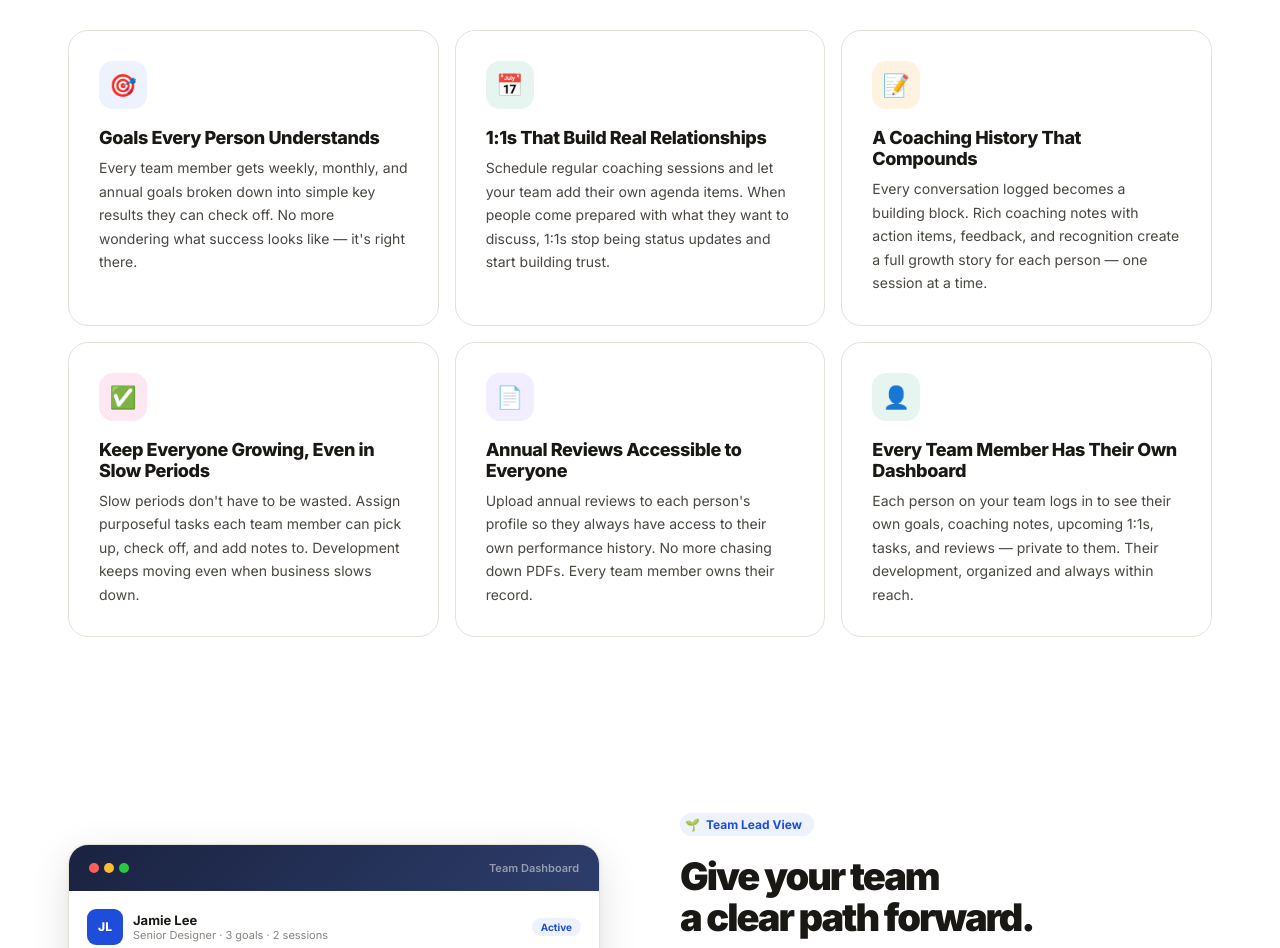
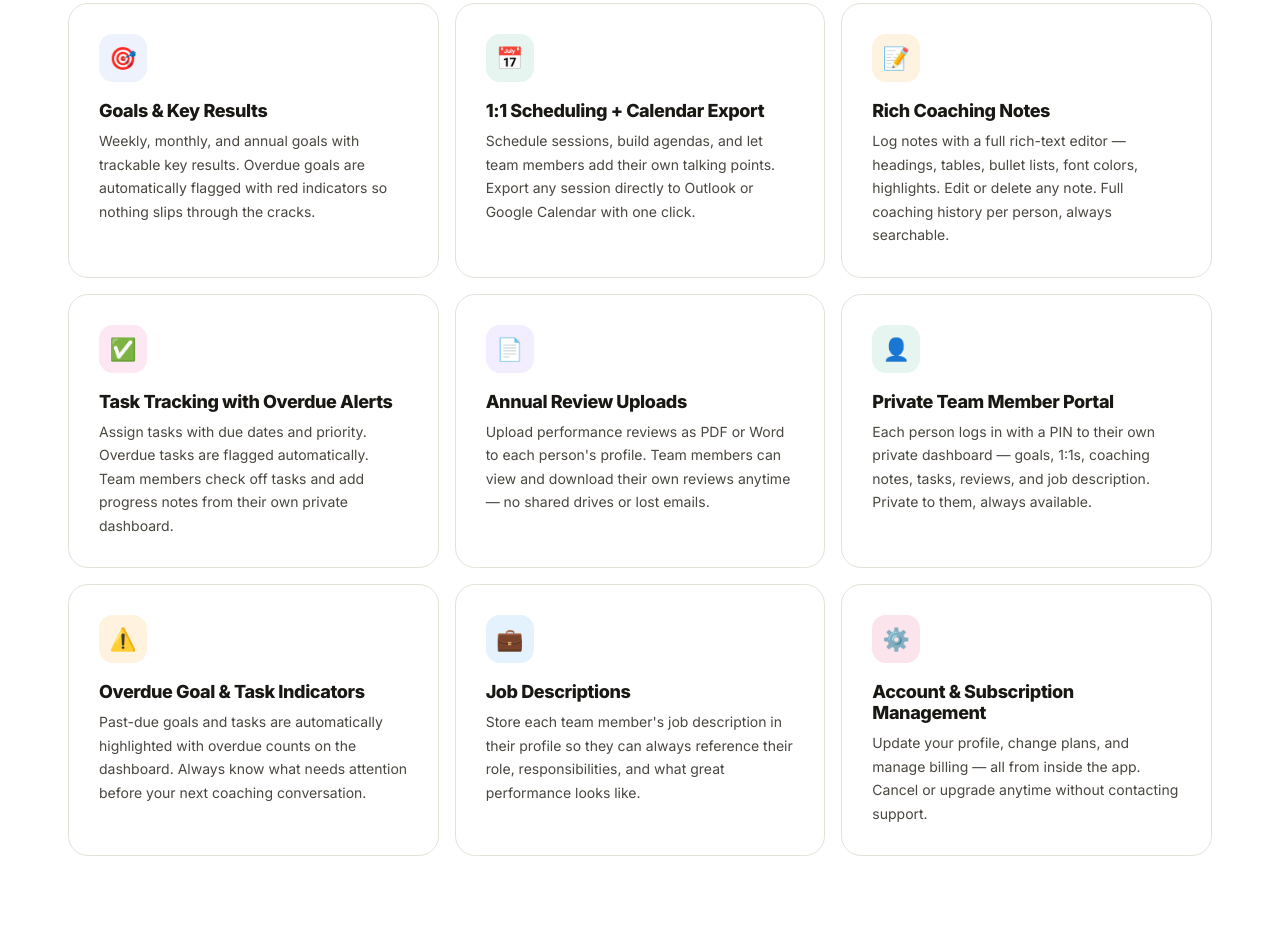
Before and after one commit to patmileski/performly, a plain HTML site: page index.html in a window 1280 px wide. Shown: the part 1159-2107 px from the top of the page. Drawn offline with Linux system fonts and the light colour scheme.

Commit message:
Add files via upload

```diff
--- a/index.html
+++ b/index.html
@@ -25,24 +25,25 @@ html{scroll-behavior:smooth}
 body{font-family:'Inter',sans-serif;background:var(--white);color:var(--ink);-webkit-font-smoothing:antialiased;overflow-x:hidden}
 
 /* ── NAV ── */
-.nav{position:sticky;top:0;z-index:100;background:rgba(255,255,255,.97);backdrop-filter:blur(20px);border-bottom:1px solid var(--border);height:64px;display:flex;align-items:center;padding:0 32px;gap:32px}
+.nav{position:sticky;top:0;z-index:100;background:rgba(255,255,255,.95);backdrop-filter:blur(24px);border-bottom:1px solid var(--border);height:68px;display:flex;align-items:center;justify-content:space-between;padding:0 40px}
+.nav-inner{max-width:1240px;width:100%;margin:0 auto;display:flex;align-items:center;justify-content:space-between;gap:32px}
 .nav-logo{display:flex;align-items:center;gap:10px;text-decoration:none;flex-shrink:0}
 .nav-logo-mark{width:34px;height:34px;background:var(--blue);border-radius:9px;display:flex;align-items:center;justify-content:center;font-size:15px;font-weight:900;color:white;letter-spacing:-.5px}
 .nav-logo-name{font-size:16px;font-weight:800;color:var(--ink);letter-spacing:-.4px}
 .nav-links{display:flex;align-items:center;gap:4px;flex:1}
-.nav-link{font-size:13px;font-weight:500;color:var(--ink2);text-decoration:none;padding:5px 10px;border-radius:7px;transition:all .15s;white-space:nowrap}
+.nav-link{font-size:13px;font-weight:500;color:var(--ink2);text-decoration:none;padding:6px 14px;border-radius:100px;transition:all .15s;white-space:nowrap}
 .nav-link:hover{background:var(--off2);color:var(--ink)}
 .nav-end{display:flex;align-items:center;gap:10px;margin-left:auto;flex-shrink:0}
-.btn-login{font-family:'Inter',sans-serif;font-size:13px;font-weight:600;color:var(--ink);background:none;border:1.5px solid var(--border2);padding:7px 16px;border-radius:8px;cursor:pointer;text-decoration:none;transition:all .15s}
+.btn-login{font-family:'Inter',sans-serif;font-size:13px;font-weight:600;color:var(--ink);background:none;border:1.5px solid var(--border2);padding:7px 16px;border-radius:100px;cursor:pointer;text-decoration:none;transition:all .15s}
 .btn-login:hover{border-color:var(--blue);color:var(--blue)}
-.btn-demo{font-family:'Inter',sans-serif;font-size:13px;font-weight:700;color:white;background:var(--blue);border:none;padding:8px 18px;border-radius:8px;cursor:pointer;text-decoration:none;transition:all .2s;box-shadow:0 2px 8px rgba(31,77,219,.3)}
+.btn-demo{font-family:'Inter',sans-serif;font-size:13px;font-weight:700;color:white;background:var(--blue);border:none;padding:9px 20px;border-radius:100px;cursor:pointer;text-decoration:none;transition:all .2s;box-shadow:0 2px 8px rgba(31,77,219,.3)}
 .btn-demo:hover{background:var(--blue2);transform:translateY(-1px);box-shadow:0 4px 14px rgba(31,77,219,.4)}
 
 /* ── HERO ── */
-.hero{padding:80px 48px 60px;max-width:1240px;margin:0 auto;display:grid;grid-template-columns:1fr 1fr;gap:80px;align-items:center}
+.hero{padding:90px 48px 70px;max-width:1240px;margin:0 auto;display:grid;grid-template-columns:1fr 1fr;gap:72px;align-items:center}
 .hero-eyebrow{display:inline-flex;align-items:center;gap:8px;background:var(--greenbg);border:1px solid rgba(13,122,85,.18);border-radius:100px;padding:5px 14px 5px 6px;font-size:12px;font-weight:600;color:var(--green);margin-bottom:28px}
 .hero-eyebrow-pill{background:var(--green);color:white;font-size:10px;font-weight:700;padding:2px 8px;border-radius:100px;letter-spacing:.5px;text-transform:uppercase}
-.hero-h1{font-size:56px;font-weight:900;line-height:1.04;letter-spacing:-2.5px;color:var(--ink);margin-bottom:22px}
+.hero-h1{font-size:60px;font-weight:900;line-height:1.02;letter-spacing:-3px;color:var(--ink);margin-bottom:24px}
 .hero-h1 .accent{color:var(--blue)}
 .hero-sub{font-size:18px;font-weight:400;color:var(--ink2);line-height:1.65;margin-bottom:36px;max-width:500px}
 .hero-actions{display:flex;gap:12px;align-items:center;margin-bottom:28px}
@@ -103,6 +104,7 @@ body{font-family:'Inter',sans-serif;background:var(--white);color:var(--ink);-we
 .section-h2{font-size:44px;font-weight:900;letter-spacing:-2px;color:var(--ink);line-height:1.08;margin-bottom:16px}
 .section-sub{font-size:17px;color:var(--ink2);line-height:1.68;max-width:560px}
 .feature-grid{display:grid;grid-template-columns:repeat(3,1fr);gap:16px;margin-top:56px}
+@media(max-width:900px){.feature-grid{grid-template-columns:1fr 1fr}}
 .feat-card{background:var(--white);border:1.5px solid var(--border);border-radius:var(--radius-lg);padding:30px;transition:all .2s;position:relative;overflow:hidden}
 .feat-card::before{content:'';position:absolute;inset:0;background:linear-gradient(135deg,transparent 60%,rgba(31,77,219,.03));opacity:0;transition:opacity .2s}
 .feat-card:hover{border-color:var(--blue);box-shadow:var(--shadow-lg);transform:translateY(-3px)}
@@ -239,11 +241,12 @@ footer{background:var(--ink);padding:72px 48px 40px}
 
 <!-- NAV -->
 <nav>
+  <div class="nav-inner">
     <a href="#" class="nav-logo">
       <div class="nav-logo-mark">C</div>
       <span class="nav-logo-name">CoachOps360</span>
     </a>
-  <div class="nav-links" style="display:flex;align-items:center;gap:2px;flex:1">
+    <div class="nav-links" style="display:flex;align-items:center;gap:2px;flex:1;justify-content:center">
       <a href="#features" class="nav-link">Features</a>
       <a href="#how-it-works" class="nav-link">How it works</a>
       <a href="#roles" class="nav-link">For your team</a>
@@ -253,6 +256,7 @@ footer{background:var(--ink);padding:72px 48px 40px}
       <a href="https://coachops360.com/app" class="btn-login">Log in</a>
       <a href="https://coachops360.com/app" class="btn-demo">Start free →</a>
     </div>
+  </div>
 </nav>
 
 <!-- HERO -->
@@ -260,10 +264,10 @@ footer{background:var(--ink);padding:72px 48px 40px}
   <div>
     <div class="hero-eyebrow fade">
       <span class="hero-eyebrow-pill">New</span>
-      Your team deserves more than annual reviews
+      Goals · Coaching · 1:1s · Reviews · Tasks
     </div>
     <h1 class="hero-h1 fade">Every person<br>on your team<br><span class="accent">deserves to grow.</span></h1>
-    <p class="hero-sub fade">CoachOps360 gives every team member clear goals, consistent coaching conversations, and visibility into their own progress — so development happens every week, not just once a year.</p>
+    <p class="hero-sub fade">CoachOps360 gives every team member clear goals, consistent 1:1 coaching, and visibility into their own progress. Development that happens every week — not just at review time.</p>
     <div class="hero-actions fade">
       <a href="https://coachops360.com/app" class="btn-hero-cta">Start developing your team →</a>
       <a href="#features" class="btn-hero-ghost">See all features</a>
@@ -352,33 +356,48 @@ footer{background:var(--ink);padding:72px 48px 40px}
   <div class="feature-grid">
     <div class="feat-card fade">
       <div class="feat-icon" style="background:#eef2fd">🎯</div>
-      <h3 class="feat-title">Goals Every Person Understands</h3>
-      <p class="feat-desc">Every team member gets weekly, monthly, and annual goals broken down into simple key results they can check off. No more wondering what success looks like — it's right there.</p>
+      <h3 class="feat-title">Goals & Key Results</h3>
+      <p class="feat-desc">Weekly, monthly, and annual goals with trackable key results. Overdue goals are automatically flagged with red indicators so nothing slips through the cracks.</p>
     </div>
     <div class="feat-card fade">
       <div class="feat-icon" style="background:#e6f5f0">📅</div>
-      <h3 class="feat-title">1:1s That Build Real Relationships</h3>
-      <p class="feat-desc">Schedule regular coaching sessions and let your team add their own agenda items. When people come prepared with what they want to discuss, 1:1s stop being status updates and start building trust.</p>
+      <h3 class="feat-title">1:1 Scheduling + Calendar Export</h3>
+      <p class="feat-desc">Schedule sessions, build agendas, and let team members add their own talking points. Export any session directly to Outlook or Google Calendar with one click.</p>
     </div>
     <div class="feat-card fade">
       <div class="feat-icon" style="background:#fef3e0">📝</div>
-      <h3 class="feat-title">A Coaching History That Compounds</h3>
-      <p class="feat-desc">Every conversation logged becomes a building block. Rich coaching notes with action items, feedback, and recognition create a full growth story for each person — one session at a time.</p>
+      <h3 class="feat-title">Rich Coaching Notes</h3>
+      <p class="feat-desc">Log notes with a full rich-text editor — headings, tables, bullet lists, font colors, highlights. Edit or delete any note. Full coaching history per person, always searchable.</p>
     </div>
     <div class="feat-card fade">
       <div class="feat-icon" style="background:#fce7f3">✅</div>
-      <h3 class="feat-title">Keep Everyone Growing, Even in Slow Periods</h3>
-      <p class="feat-desc">Slow periods don't have to be wasted. Assign purposeful tasks each team member can pick up, check off, and add notes to. Development keeps moving even when business slows down.</p>
+      <h3 class="feat-title">Task Tracking with Overdue Alerts</h3>
+      <p class="feat-desc">Assign tasks with due dates and priority. Overdue tasks are flagged automatically. Team members check off tasks and add progress notes from their own private dashboard.</p>
     </div>
     <div class="feat-card fade">
       <div class="feat-icon" style="background:#f3eeff">📄</div>
-      <h3 class="feat-title">Annual Reviews Accessible to Everyone</h3>
-      <p class="feat-desc">Upload annual reviews to each person's profile so they always have access to their own performance history. No more chasing down PDFs. Every team member owns their record.</p>
+      <h3 class="feat-title">Annual Review Uploads</h3>
+      <p class="feat-desc">Upload performance reviews as PDF or Word to each person's profile. Team members can view and download their own reviews anytime — no shared drives or lost emails.</p>
     </div>
     <div class="feat-card fade">
       <div class="feat-icon" style="background:#e6f5f0">👤</div>
-      <h3 class="feat-title">Every Team Member Has Their Own Dashboard</h3>
-      <p class="feat-desc">Each person on your team logs in to see their own goals, coaching notes, upcoming 1:1s, tasks, and reviews — private to them. Their development, organized and always within reach.</p>
+      <h3 class="feat-title">Private Team Member Portal</h3>
+      <p class="feat-desc">Each person logs in with a PIN to their own private dashboard — goals, 1:1s, coaching notes, tasks, reviews, and job description. Private to them, always available.</p>
+    </div>
+    <div class="feat-card fade">
+      <div class="feat-icon" style="background:#fff3e0">⚠️</div>
+      <h3 class="feat-title">Overdue Goal & Task Indicators</h3>
+      <p class="feat-desc">Past-due goals and tasks are automatically highlighted with overdue counts on the dashboard. Always know what needs attention before your next coaching conversation.</p>
+    </div>
+    <div class="feat-card fade">
+      <div class="feat-icon" style="background:#e3f2fd">💼</div>
+      <h3 class="feat-title">Job Descriptions</h3>
+      <p class="feat-desc">Store each team member's job description in their profile so they can always reference their role, responsibilities, and what great performance looks like.</p>
+    </div>
+    <div class="feat-card fade">
+      <div class="feat-icon" style="background:#fce4ec">⚙️</div>
+      <h3 class="feat-title">Account & Subscription Management</h3>
+      <p class="feat-desc">Update your profile, change plans, and manage billing — all from inside the app. Cancel or upgrade anytime without contacting support.</p>
     </div>
   </div>
 </section>
```
Lines whose indentation alone changed are shown as unchanged.
